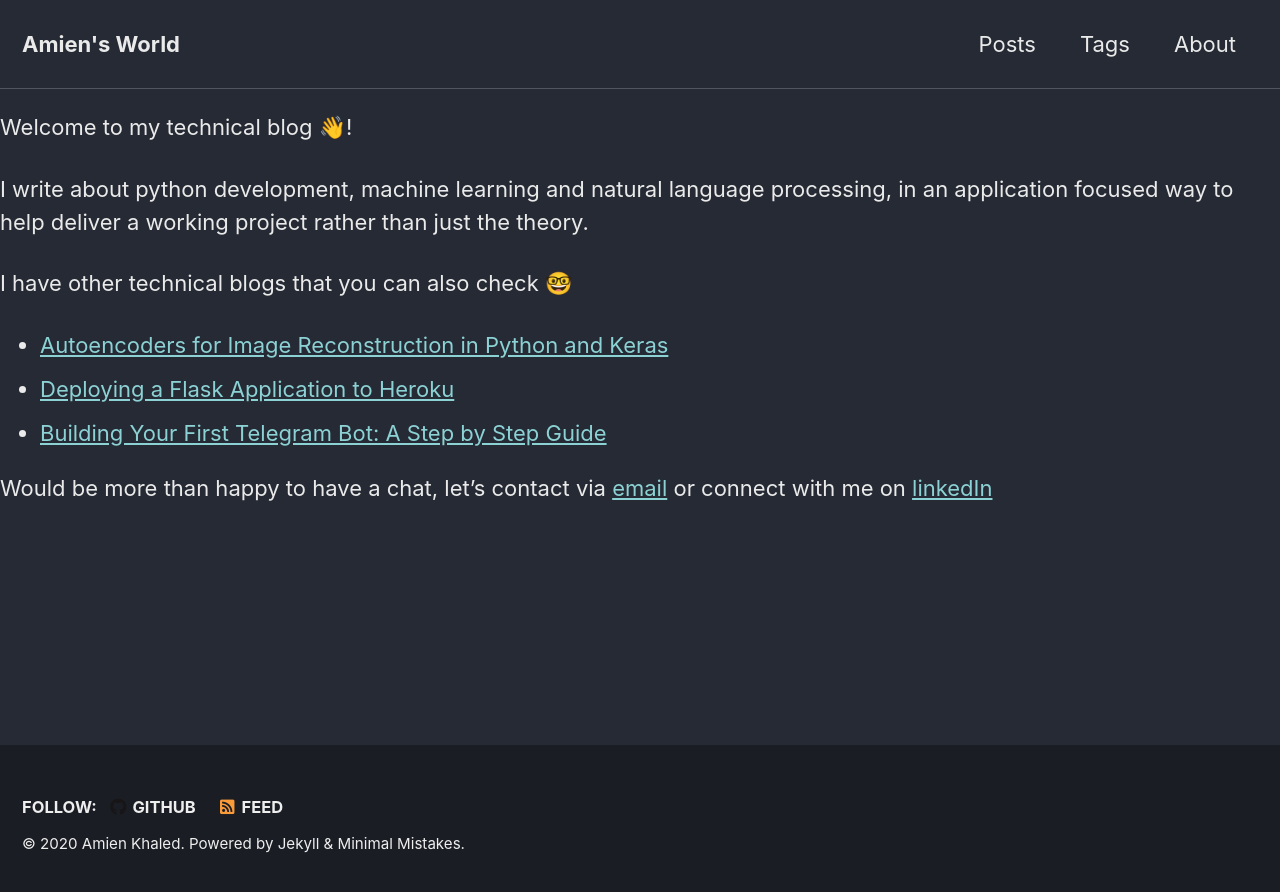
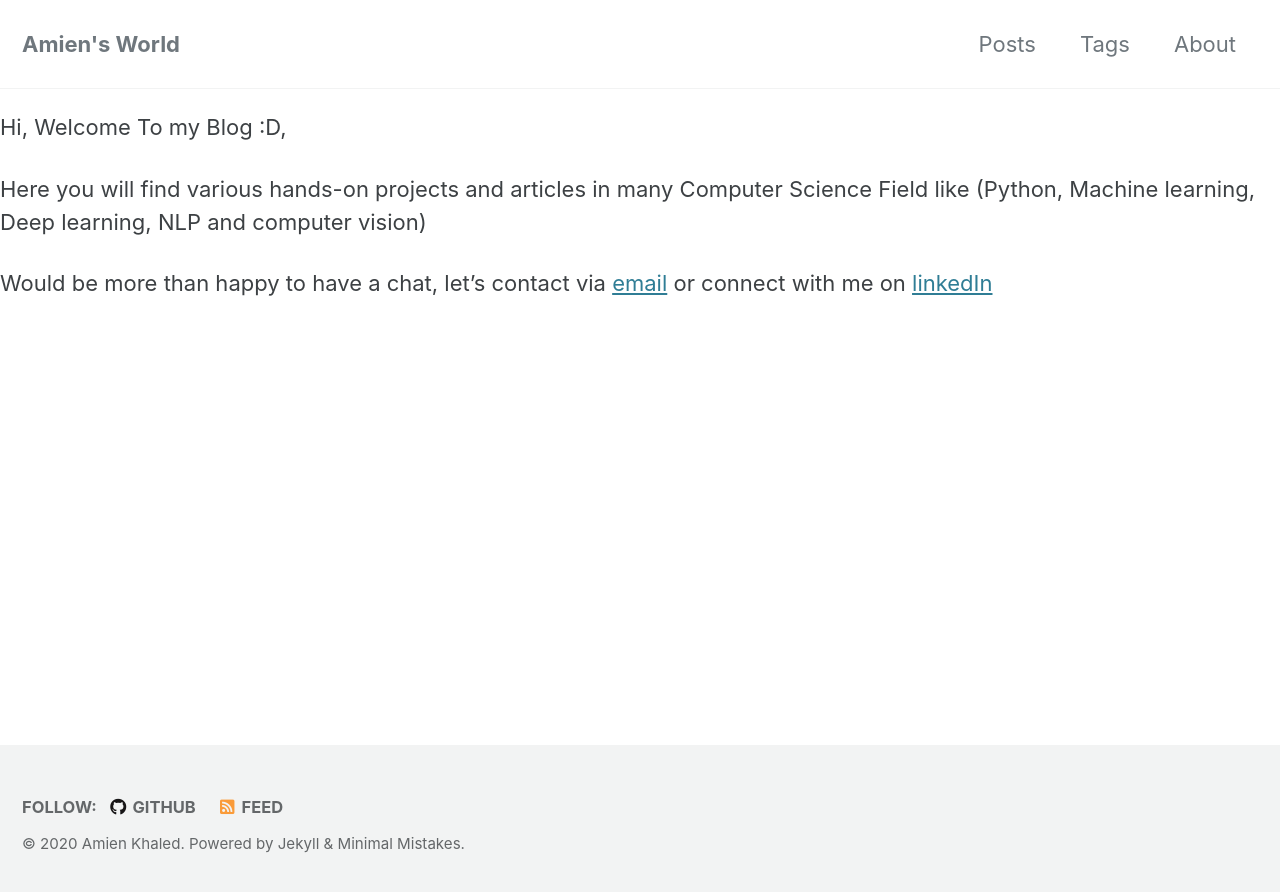
Before and after one commit to AmienKhaled/AmienKhaled.github.io, a Jekyll site: the page built from _pages/about.md, in a window 1280 px wide. Shown: the top 892 px of the page. Built offline with Jekyll 4.4.1, drawn with Linux system fonts in a browser that asks for light colours; cached includes are drawn as plain includes; our own code applies the rules of GitHub Pages for plain Markdown files.

Commit message:
change skin and about page

```diff
--- a/_config.yml
+++ b/_config.yml
@@ -12,7 +12,7 @@
 
 # theme                  : "minimal-mistakes-jekyll"
 # remote_theme           : "mmistakes/minimal-mistakes"
-minimal_mistakes_skin    : "dark" # "air", "aqua", "contrast", "dark", "dirt", "neon", "mint", "plum", "sunrise"
+minimal_mistakes_skin    : "default" # "air", "aqua", "contrast", "dark", "dirt", "neon", "mint", "plum", "sunrise"
 
 # Site Settings
 locale                   : "en-US"
--- a/_pages/about.md
+++ b/_pages/about.md
@@ -3,14 +3,9 @@ permalink: /about/
 title: "About"
 ---
 
-Welcome to my technical blog 👋!
+Hi, Welcome To my Blog :D,
 
-I write about python development, machine learning and natural language processing, in an application focused way to help deliver a working project rather than just the theory.
+Here you will find various hands-on projects and articles in many Computer Science Field like (Python, Machine learning, Deep learning, NLP and computer vision)
 
-I have other technical blogs that you can also check 🤓
 
-+ [Autoencoders for Image Reconstruction in Python and Keras](https://stackabuse.com/autoencoders-for-image-reconstruction-in-python-and-keras/)
-+ [Deploying a Flask Application to Heroku](https://stackabuse.com/deploying-a-flask-application-to-heroku/)
-+ [Building Your First Telegram Bot: A Step by Step Guide](https://www.toptal.com/python/telegram-bot-tutorial-python)
-
-Would be more than happy to have a chat, let's contact via [email](aliabdelaal369@gmail.com) or connect with me on [linkedIn](https://www.linkedin.com/in/aliabdelaal/)
+Would be more than happy to have a chat, let's contact via [email](amien.khaled.amien@gmail.com) or connect with me on [linkedIn](https://www.linkedin.com/in/amin-khaled/)
```
